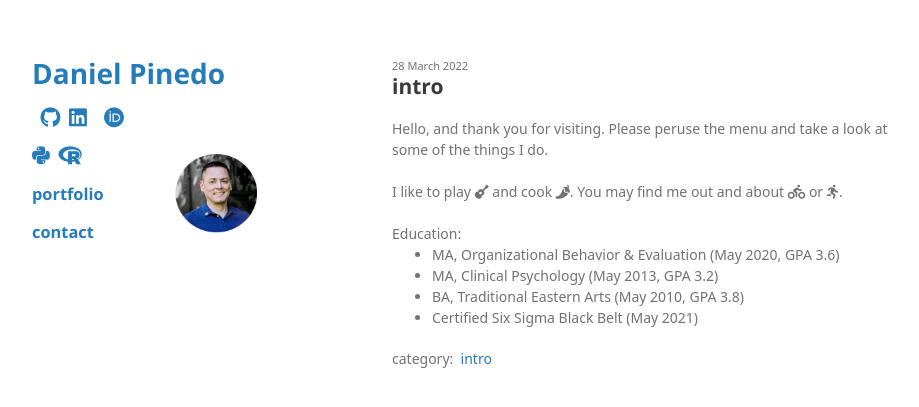
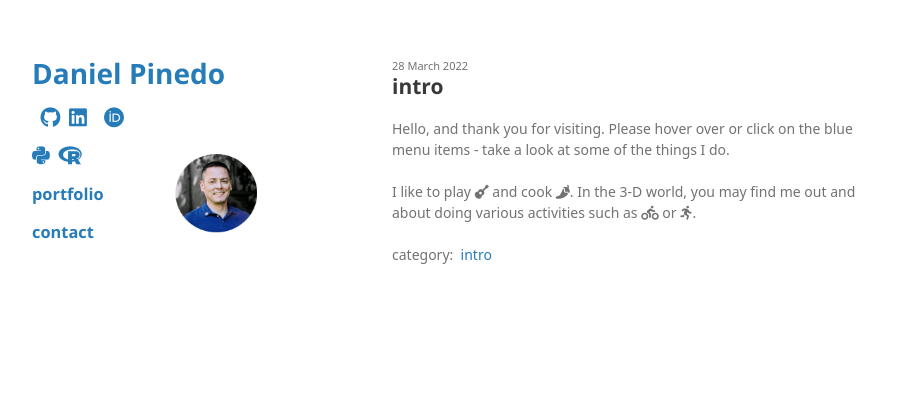
Before and after one commit to odenipinedo/odenipinedo.github.io, a Jekyll site: the page built from _posts/2022-03-28-intro.html, in a window 1280 px wide. Shown: the top 407 px of the page, without its empty margins (178-1097 px from the left). Built offline with Jekyll 4.4.1, drawn with Linux system fonts in a browser that asks for light colours; nearby versions of some CDN libraries; some web fonts are replaced; a style sheet for code colours, icons or effects is not loaded; the repository's description, which GitHub fills in, is left out.

Commit message:
Update 2022-03-28-intro.html

```diff
--- a/_posts/2022-03-28-intro.html
+++ b/_posts/2022-03-28-intro.html
@@ -8,19 +8,12 @@ featured: true
 sitemap:
   priority: 0.5
   changefreq: 'monthly'
-  lastmod: 2022-03-28
+  lastmod: 2022-04-02
   exclude: 'no'
 ---
 
-Hello, and thank you for visiting. Please peruse the menu and take a look at some of the things I do.<br>
+Hello, and thank you for visiting. Please hover over or click on the blue menu items - take a look at some of the things I do.<br>
 <br>
 I like to play <i class="fa-solid fa-guitar" title="flamenco guitar"></i> and cook <i class="fa-solid fa-pepper-hot" title="mexican food"></i>.
-You may find me out and about <i class="fa-solid fa-person-biking" title="on my bike"></i> or <i class="fa-solid fa-person-running" title="running from zombies"></i>.<br>
+In the 3-D world, you may find me out and about doing various activities such as <i class="fa-solid fa-person-biking" title="on my bike"></i> or <i class="fa-solid fa-person-running" title="running from zombies"></i>.<br>
 <br>
-Education:<br>
-<ul>
-  <li>MA, Organizational Behavior & Evaluation (May 2020, GPA 3.6)</li>
-  <li>MA, Clinical Psychology (May 2013, GPA 3.2)</li>
-  <li>BA, Traditional Eastern Arts (May 2010, GPA 3.8)</li>
-  <li>Certified Six Sigma Black Belt (May 2021)</li>
-</ul>
```
